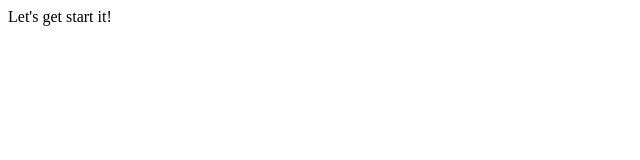
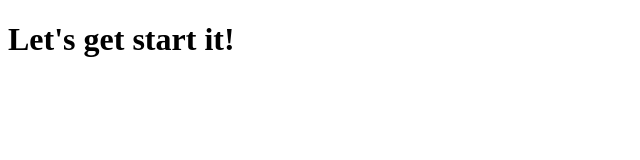
Before and after one commit to WebHeroSchool/startjs, a plain HTML site: page index.html in a window 1280 px wide. Shown: the whole page, without its empty margins (0-640 px from the left). Drawn offline with Linux system fonts and the light colour scheme.

Commit message:
Перенесла ссылку в конец

```diff
--- a/index.html
+++ b/index.html
@@ -4,9 +4,9 @@
     <meta charset="UTF-8">
     <meta name="viewport" content="width=device-width, initial-scale=1.0">
     <title>START JS</title>
-    <script type="text/javascript" src="script.js"></script>
 </head>
 <body>
-    Let's get start it!
+    <h1>Let's get start it!</h1>
+    <script type="text/javascript" src="script.js"></script>
 </body>
 </html>
```
